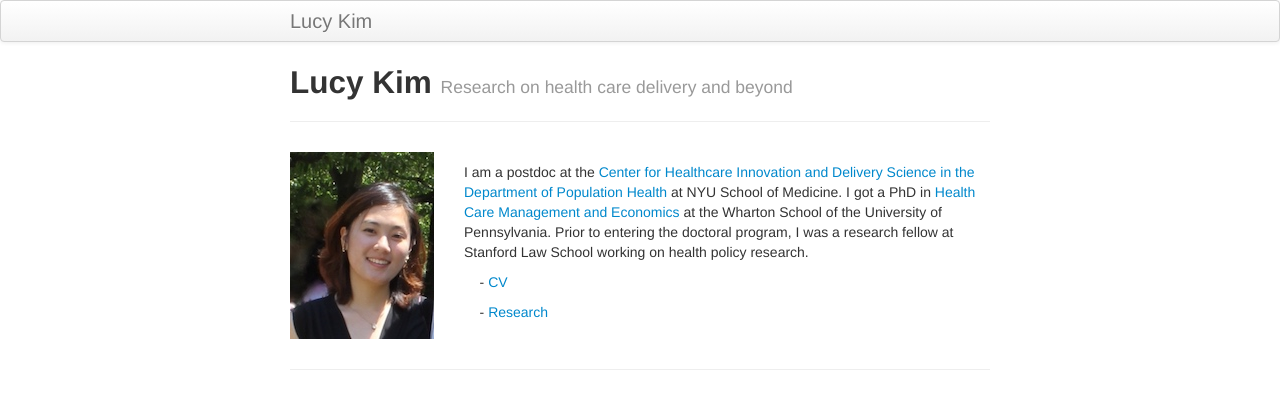
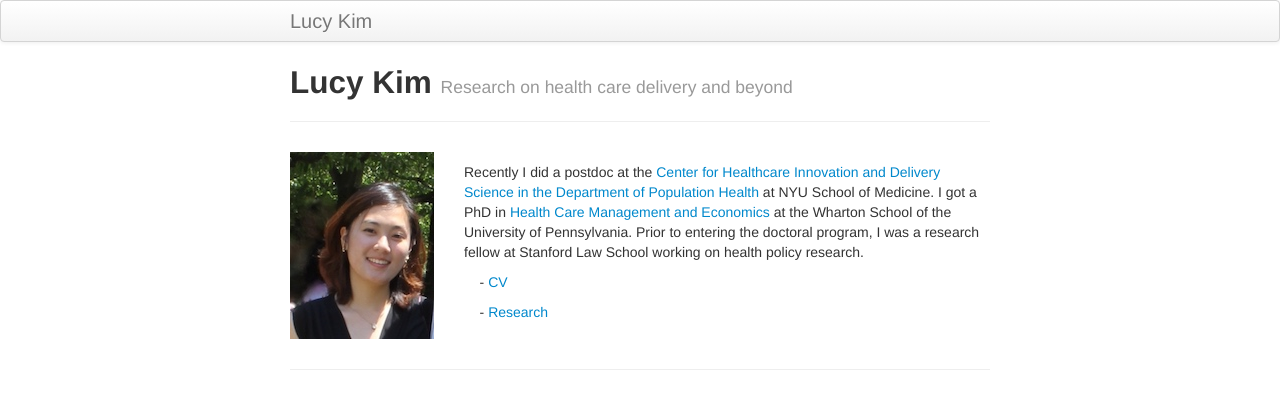
Before and after one commit to lucy-kim/lucy-kim.github.io, a Jekyll site: the page built from index.md, in a window 1280 px wide. Shown: the top 409 px of the page. Built offline with Jekyll 4.4.1, drawn with Linux system fonts in a browser that asks for light colours.

Commit message:
Updated intro & CV link

```diff
--- a/index.md
+++ b/index.md
@@ -7,8 +7,8 @@ description: Lucy Kim's research projects
 
 <img style="float: left; padding-right: 30px;" src="http://lucy-kim.github.io/profile_mar2016.jpg">
 
-I am a postdoc at the [Center for Healthcare Innovation and Delivery Science in the Department of Population Health](https://med.nyu.edu/chids/home) at NYU School of Medicine. I got a PhD in [Health Care Management and Economics](https://hcmg.wharton.upenn.edu/) at the Wharton School of the University of Pennsylvania. Prior to entering the doctoral program, I was a research fellow at Stanford Law School working on health policy research.
+Recently I did a postdoc at the [Center for Healthcare Innovation and Delivery Science in the Department of Population Health](https://med.nyu.edu/chids/home) at NYU School of Medicine. I got a PhD in [Health Care Management and Economics](https://hcmg.wharton.upenn.edu/) at the Wharton School of the University of Pennsylvania. Prior to entering the doctoral program, I was a research fellow at Stanford Law School working on health policy research.
 
-&nbsp;&nbsp;&nbsp;&nbsp;- [CV](https://www.dropbox.com/s/zk7ezft9euff3pp/Kim-cv.pdf?dl=0)
+&nbsp;&nbsp;&nbsp;&nbsp;- [CV](https://www.dropbox.com/s/bqutffj5wu0whj8/Kim-cv.pdf?dl=0)
 
 &nbsp;&nbsp;&nbsp;&nbsp;- [Research](pages/research.html)
```
